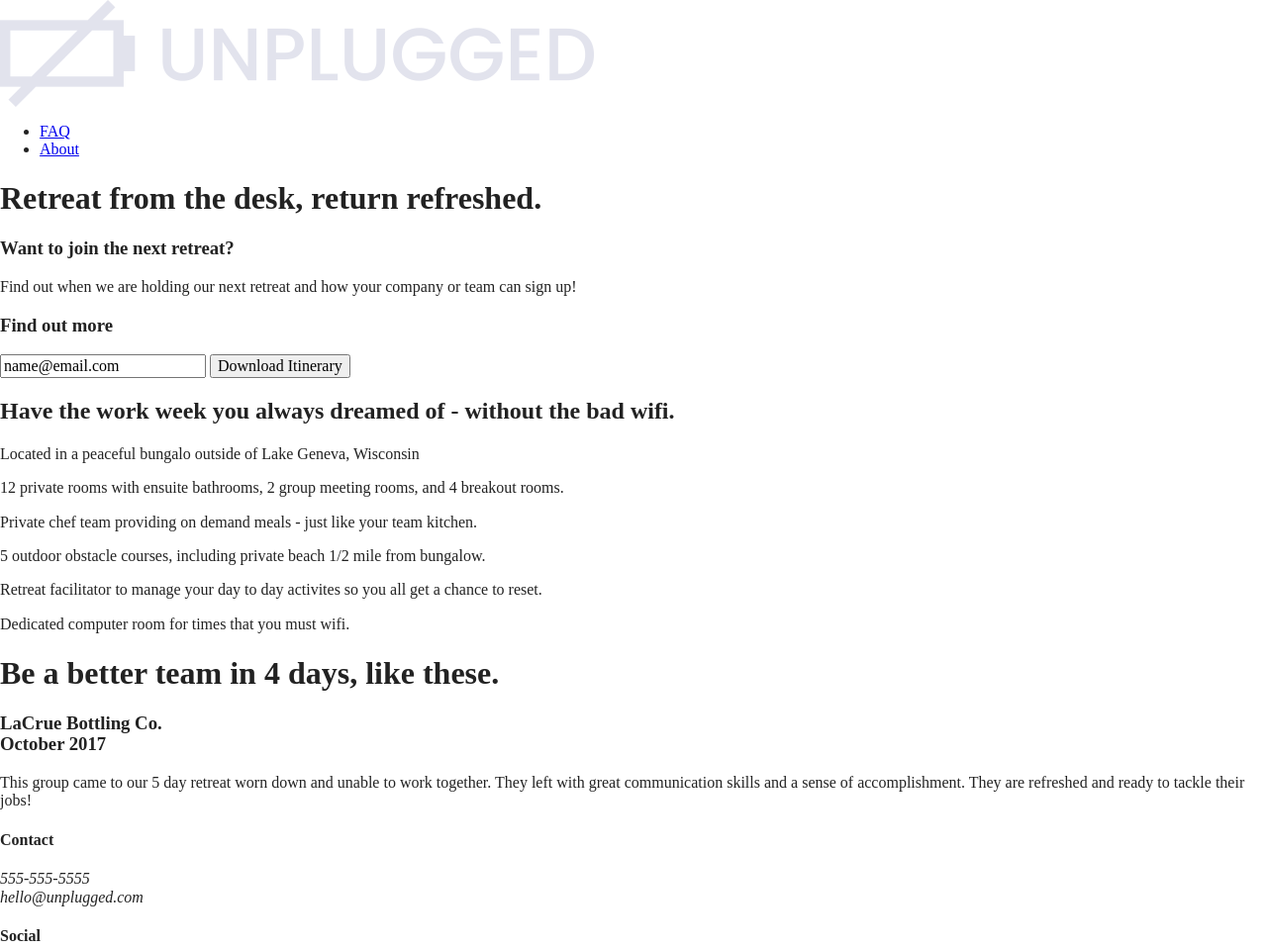
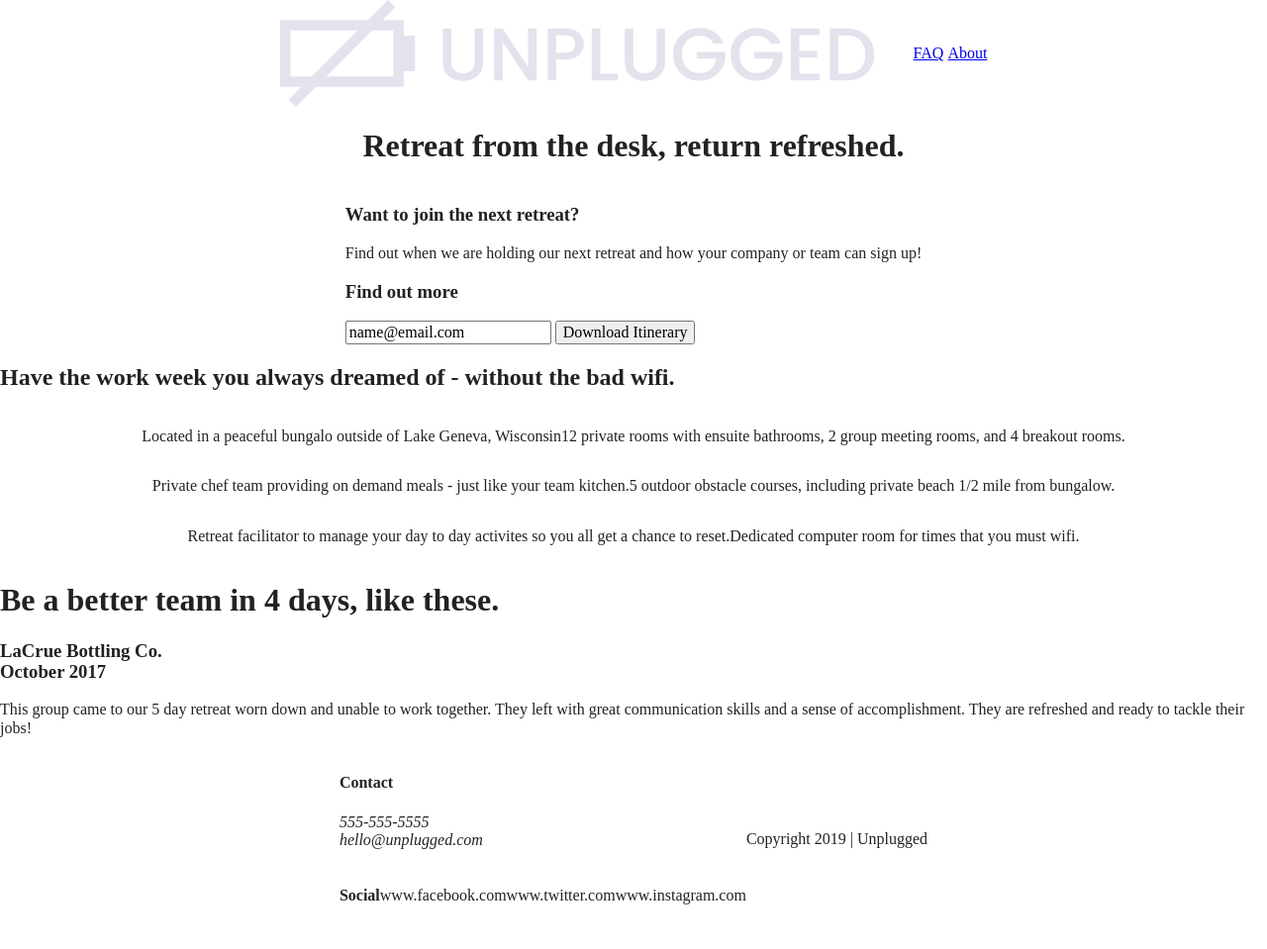
Before and after one commit to krflack/unplugged-retreat, a website built with Parcel: page index.html in a window 1280 px wide. Shown: the top 959 px of the page at 99% size. After the commit the page ends 936 px from the top, so only its background shows below. Built offline with nearby package versions, Linux system fonts and the light colour scheme.

Commit message:
Added flexbox properties to css

```diff
--- a/css/main.css
+++ b/css/main.css
@@ -86,6 +86,112 @@ textarea {
 /* ==========================================================================
    Author's custom styles
    ========================================================================== */
+
+/*------------Base Header - Footer Styles-------------*/
+header, footer {
+  display: flex;
+  justify-content: center;
+  align-items: center;
+  flex-flow: row wrap;
+}
+
+header .content-wrapper {
+  display: flex;
+  justify-content: center;
+  align-items: center;
+  flex-flow: row wrap;
+}
+
+header nav {
+  display: flex;
+  justify-content: center;
+  flex-flow: row wrap;
+}
+
+header nav ul li {
+  display: flex;
+  justify-content: space-around;
+  list-style: none;
+  display: inline-block;
+}
+
+footer .social {
+  display: flex;
+  justify-content: center;
+  align-items: center;
+}
+
+footer .social-icons {
+  display: flex;
+  justify-content: space-around;
+  flex-wrap: nowrap;
+}
+
+/*------------------Main Styles-----------------------*/
+.hero-area {
+  display: flex;
+  justify-content: center;
+  align-items: center;
+  flex-flow: row wrap;
+}
+
+aside {
+  display: flex;
+  justify-content: center;
+  align-items: center;
+  flex-flow: row wrap;
+}
+
+.features {
+  display: flex;
+  justify-content: center;
+  align-items: center;
+  flex-flow: row wrap;
+}
+
+.features-items {
+  display: flex;
+  justify-content: center;
+  align-items: center;
+  flex-flow: row wrap;
+}
+
+.reviews {
+  display: flex;
+  justify-content: center;
+  align-items: center;
+  flex-flow: row wrap;
+}
+
+/*------------------About Styles-----------------------*/
+.mission {
+  display: flex;
+  justify-content: center;
+  align-items: center;
+  flex-flow: row wrap;
+}
+
+.contact-section {
+  display: flex;
+  justify-content: center;
+  align-items: center;
+  flex-flow: row wrap;
+}
+
+/*------------------FAQ Styles-----------------------*/
+.faq {
+  display: flex;
+  justify-content: center;
+  align-items: center;
+  flex-flow: row wrap;
+}
+
+.faq .content-wrapper {
+  display: flex;
+  justify-content: center;
+  align-items: center;
+  flex-flow: row wrap;
+}
 
 /* ==========================================================================
    Helper classes
```
